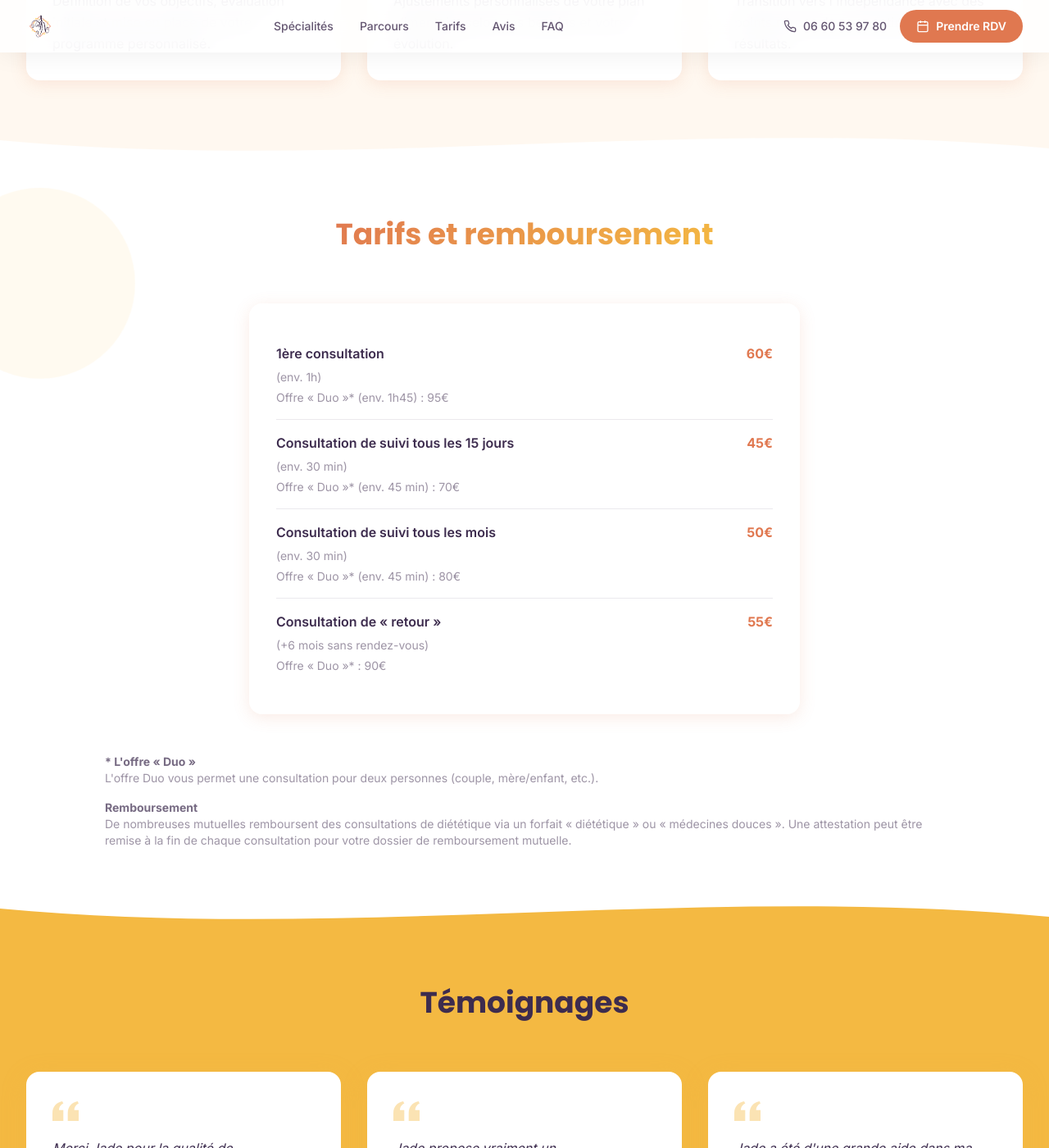
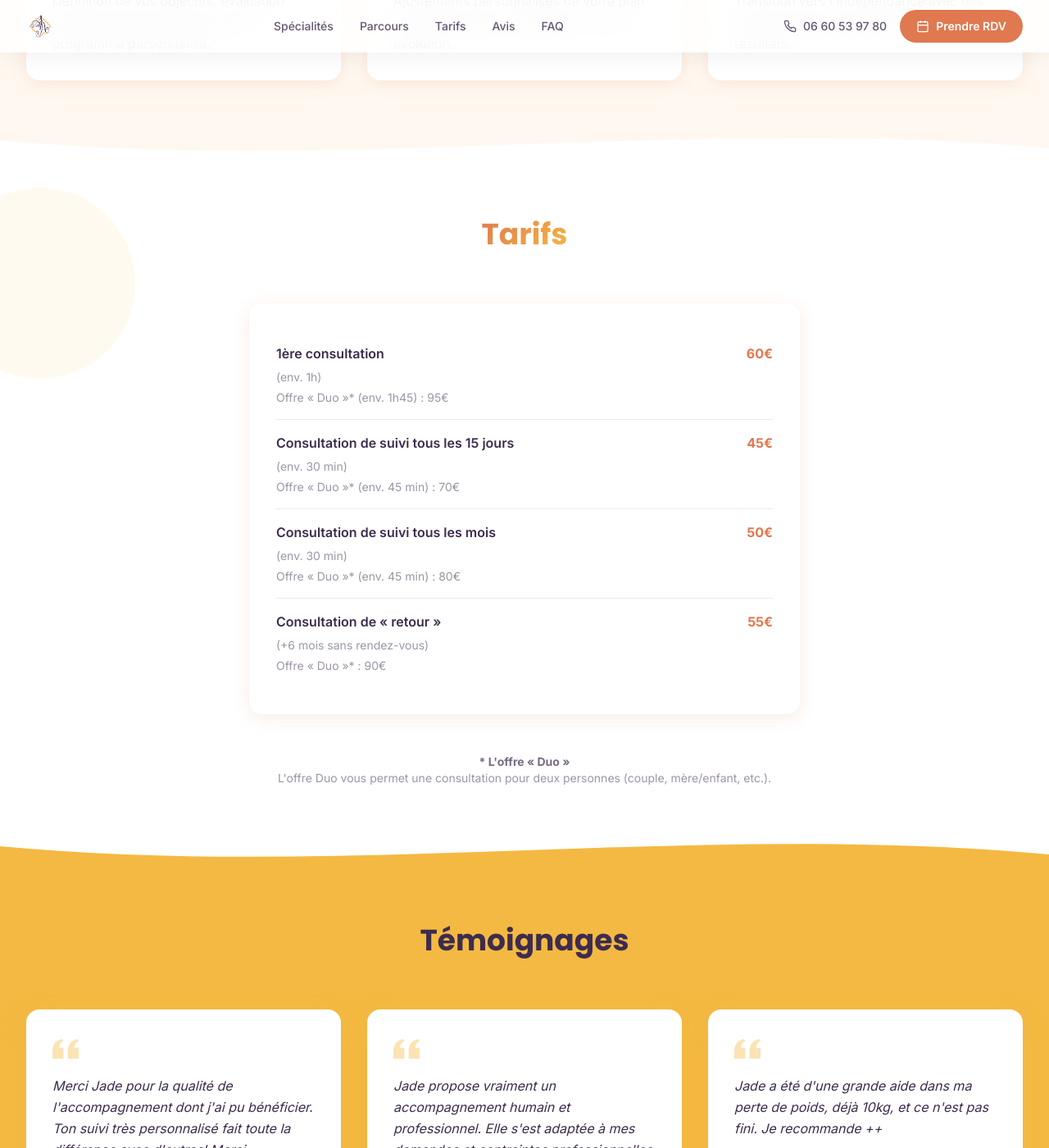
Before and after one commit to r0ots/jmdiet2, a Jekyll site: the page built from index.html, in a window 1280 px wide and 1400 px high, scrolled down 2345 px. Shown: the whole window at 82% size. Built offline with Jekyll 4.4.1, drawn with Linux system fonts in a browser that asks for light colours; nearby versions of some CDN libraries.

Commit message:
update pricing bis

```diff
--- a/_includes/pricing.html
+++ b/_includes/pricing.html
@@ -1,7 +1,7 @@
 <section id="tarifs" class="relative pt-14 pb-28 bg-white overflow-hidden">
   <div class="floating-blob bg-accent w-56 h-56 top-10 -left-20" style="animation-delay: 4s;"></div>
   <div class="max-w-7xl mx-auto px-4 sm:px-6 lg:px-8 relative">
-    <h2 class="font-heading text-3xl sm:text-4xl font-bold text-center mb-16 scroll-reveal"><span class="gradient-text">Tarifs et remboursement</span></h2>
+    <h2 class="font-heading text-3xl sm:text-4xl font-bold text-center mb-16 scroll-reveal"><span class="gradient-text">Tarifs</span></h2>
     <div class="max-w-2xl mx-auto mb-12">
       <div class="scroll-reveal tilt-card glass-card rounded-2xl p-5 sm:p-8 shadow-primary-md hover:shadow-primary-lg transition-all duration-300">
         <ul class="space-y-0">
@@ -20,14 +20,10 @@
         </ul>
       </div>
     </div>
-    <div class="max-w-5xl mx-auto text-sm text-dark/50 space-y-4 scroll-reveal">
+    <div class="max-w-2xl mx-auto text-sm text-dark/50 text-center scroll-reveal">
       <p>
         <strong class="text-dark/70">* L'offre « Duo »</strong><br>
         L'offre Duo vous permet une consultation pour deux personnes (couple, mère/enfant, etc.).
-      </p>
-      <p>
-        <strong class="text-dark/70">Remboursement</strong><br>
-        De nombreuses mutuelles remboursent des consultations de diététique via un forfait « diététique » ou « médecines douces ». Une attestation peut être remise à la fin de chaque consultation pour votre dossier de remboursement mutuelle.
       </p>
     </div>
   </div>
```
Also changed, not shown: _data/faq.yml (+2 -6 lines).
